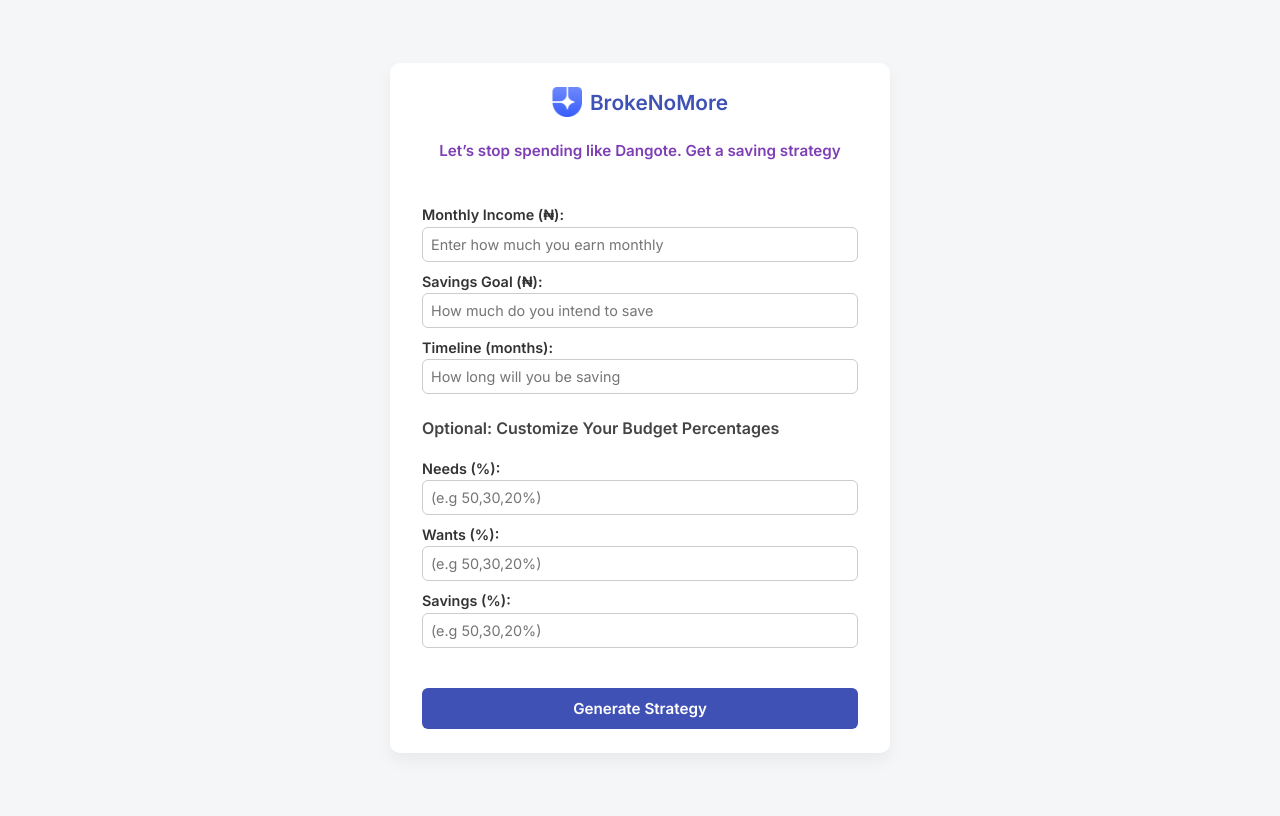
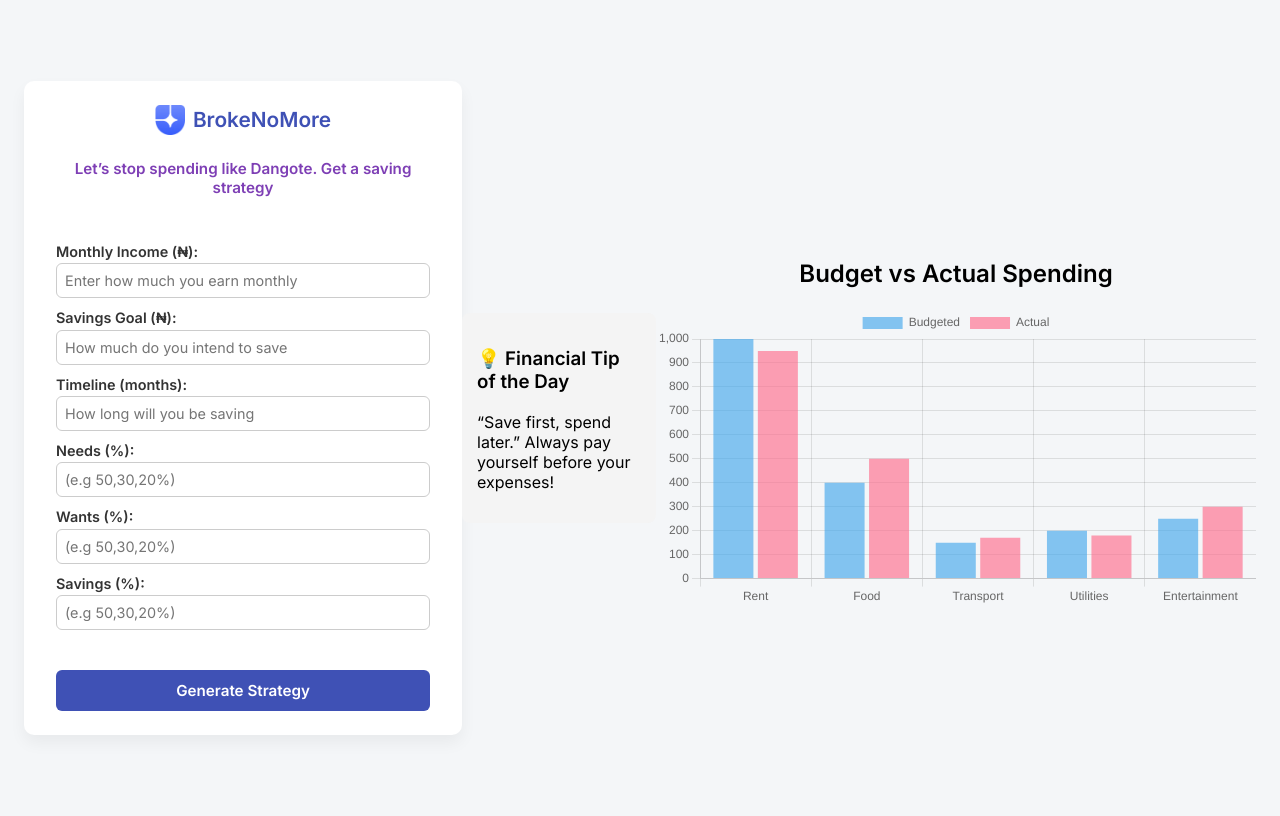
Before and after one commit to OkekeKachi/Personal-Finance-Expert-System, a Flask app: page / in a window 1280 px wide. Run offline with Flask 3, Linux system fonts and the light colour scheme.

Commit message:
Created a bar chart and added a financial tip of the day section to the homepage

```diff
--- a/templates/index.html
+++ b/templates/index.html
@@ -7,6 +7,9 @@
     <link href="https://fonts.googleapis.com/css2?family=Inter:wght@400;600&display=swap" rel="stylesheet">
     <link rel="stylesheet" href="{{ url_for('static', filename='style.css') }}">
     <meta name="viewport" content="width=device-width, initial-scale=1.0">
+
+    <!-- ✅ Chart.js CDN -->
+    <script src="https://cdn.jsdelivr.net/npm/chart.js"></script>
 </head>
 
 <body>
@@ -16,11 +19,14 @@
             <img src="{{ url_for('static', filename='logo.png') }}" alt="Logo" class="logo" />
             <span class="logo-text">BrokeNoMore</span>
         </div>
+
         <div class="welcomeText" align="center">
             <p>Let’s stop spending like Dangote. Get a saving strategy</p>
         </div>
+
         <div id="error" class="error-box" style="display: none;"></div>
         <br>
+
         <label for="income">Monthly Income (₦):</label>
         <input type="text" placeholder="Enter how much you earn monthly" name="income" id="income" required
             onkeypress="return isNumberKey(event)">
@@ -32,8 +38,6 @@
         <label for="timeline">Timeline (months):</label>
         <input type="text" placeholder="How long will you be saving" name="timeline" id="timeline" required
             onkeypress="return isNumberKey(event)">
-
-        <h4>Optional: Customize Your Budget Percentages</h4>
 
         <label for="needs_pct">Needs (%):</label>
         <input type="text" placeholder="(e.g 50,30,20%)" name="needs_pct" id="needs_pct" min="0" max="100"
@@ -52,15 +56,56 @@
         <input type="submit" value="Generate Strategy">
     </form>
 
+    <!-- ✅ Financial Tip of the Day -->
+    <div style="margin: 40px auto 20px auto; padding: 15px; max-width: 600px; background-color: #f4f4f4; border-radius: 8px;">
+        <h3>💡 Financial Tip of the Day</h3>
+        <p>“Save first, spend later.” Always pay yourself before your expenses!</p>
+    </div>
+
+    <!-- ✅ Chart Section -->
+    <section style="margin-top: 30px; text-align: center;">
+        <h2>Budget vs Actual Spending</h2>
+        <canvas id="budgetChart" width="600" height="300"></canvas>
+    </section>
+
+    <!-- ✅ Bar Chart JS -->
     <script>
-        // Function to allow only numeric input
+        const ctx = document.getElementById('budgetChart').getContext('2d');
+        const budgetChart = new Chart(ctx, {
+            type: 'bar',
+            data: {
+                labels: ['Rent', 'Food', 'Transport', 'Utilities', 'Entertainment'],
+                datasets: [
+                    {
+                        label: 'Budgeted',
+                        data: [1000, 400, 150, 200, 250],
+                        backgroundColor: 'rgba(54, 162, 235, 0.6)'
+                    },
+                    {
+                        label: 'Actual',
+                        data: [950, 500, 170, 180, 300],
+                        backgroundColor: 'rgba(255, 99, 132, 0.6)'
+                    }
+                ]
+            },
+            options: {
+                responsive: true,
+                scales: {
+                    y: {
+                        beginAtZero: true
+                    }
+                }
+            }
+        });
+    </script>
+
+    <script>
         function isNumberKey(evt) {
             const charCode = (evt.which) ? evt.which : evt.keyCode;
-            // Allow only numeric characters (0-9)
             if (charCode > 31 && (charCode < 48 || charCode > 57)) {
-                return false; // Prevent the input
+                return false;
             }
-            return true; // Allow the input
+            return true;
         }
 
         document.getElementById('budgetForm').addEventListener('submit', function (e) {
@@ -78,7 +123,7 @@
 
             const monthlySavingNeeded = goal / timeline;
 
-            // 1. Check if any required fields are empty
+            // 1. Required fields check
             if (isNaN(income) || isNaN(goal) || isNaN(timeline)) {
                 e.preventDefault();
                 errorBox.style.display = 'block';
@@ -86,7 +131,7 @@
                 return;
             }
 
-            // 2. Goal too high to save for
+            // 2. Unrealistic goal
             if (monthlySavingNeeded > income) {
                 e.preventDefault();
                 errorBox.style.display = 'block';
@@ -94,7 +139,7 @@
                 return;
             }
 
-            // 3. If custom percentages are set, they must equal 100
+            // 3. Percent check
             if ((needs || wants || savings) && totalPct !== 100) {
                 e.preventDefault();
                 errorBox.style.display = 'block';
@@ -105,5 +150,4 @@
     </script>
 
 </body>
-
 </html>
```
Also changed, not shown: README.md.
